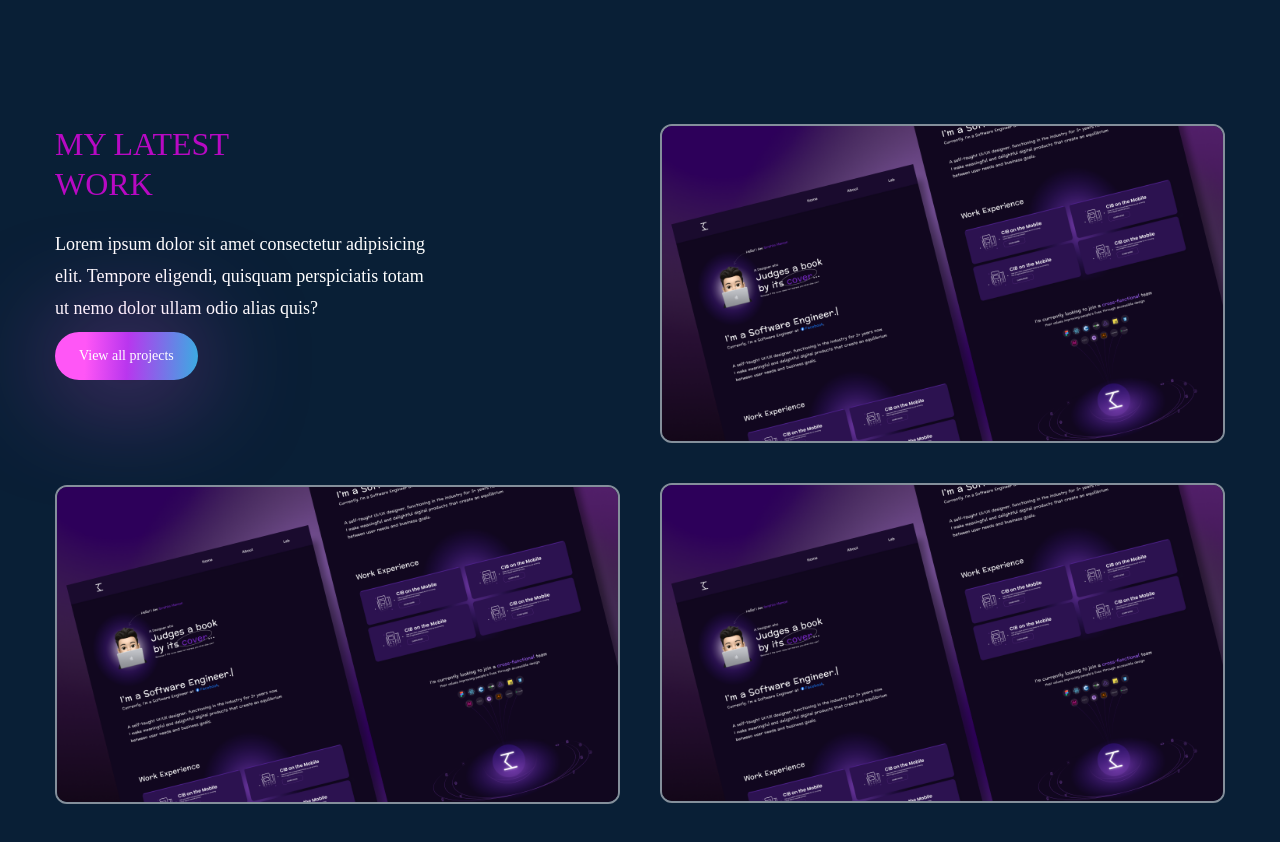
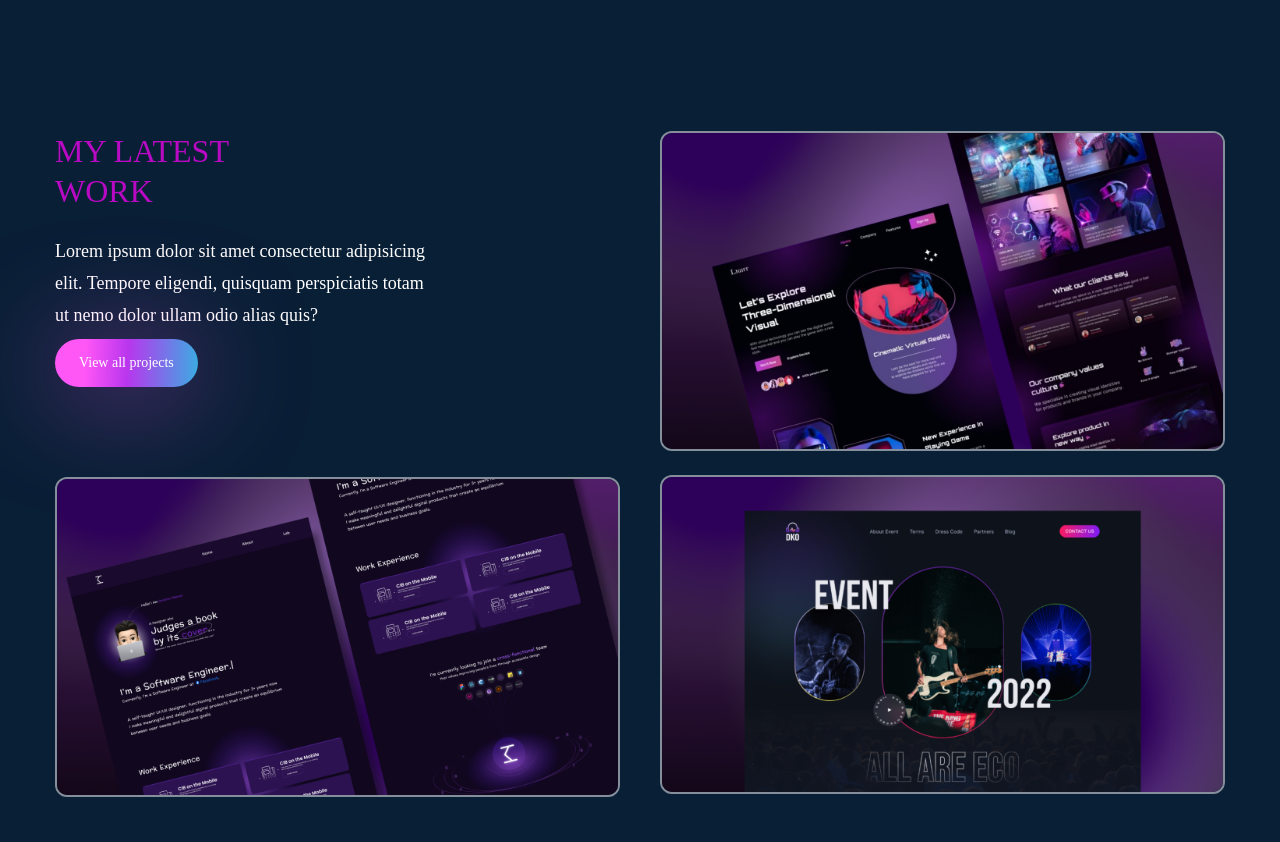
Before and after one commit to mitul200/my-react-protfolio, a React (Vite) app: page / in a window 1280 px wide. Shown: the part 2460-3302 px from the top of the page. Built offline with nearby package versions, Linux system fonts and the light colour scheme.

Commit message:
fixed some tailwind classes

```diff
--- a/src/component/Work.jsx
+++ b/src/component/Work.jsx
@@ -14,7 +14,7 @@ const Work = () => {
             initial="hidden"
             whileInView={"show"}
             viewport={{ once: false, amount: 0.7 }}
-            className="flex-1 flex flex-col gap-y-[105px] mb-10 lg:mb-0"
+            className="flex-1 flex flex-col gap-y-[90px] mb-10 lg:mb-0"
           >
             {/* text  */}
             <div>
@@ -55,18 +55,17 @@ const Work = () => {
             initial="hidden"
             whileInView={"show"}
             viewport={{ once: false, amount: 0.7 }}
-            className=" flex-1 flex flex-col gap-y-10 "
+            className=" flex-1 flex flex-col gap-y-6 "
           >
             <div className="group relative overflow-hidden border-2 border-white/50  rounded-xl ">
               {/* overlay  */}
-              <div className=" group-hover:bg-black/70 w-full h-full absolute z-40 transition-all duration-300"></div>
+              <div className=" group-hover:bg-black/70 w-full h-full absolute  z-40 transition-all duration-300"></div>
               {/* img */}
               <img
                 className=" group-hover:scale-125 transition-all duration-500"
-                src={img1}
+                src={img2}
                 alt=""
               />
-              {/* practice   */}
               <div className="absolute bottom-full left-12 group-hover:bottom-24 transition-all duration-500 z-50">
                 UI/UX Desing{" "}
               </div>
@@ -82,7 +81,7 @@ const Work = () => {
               {/* img */}
               <img
                 className=" group-hover:scale-125 transition-all duration-500"
-                src={img1}
+                src={img3}
                 alt=""
               />
               {/* practice   */}
```
